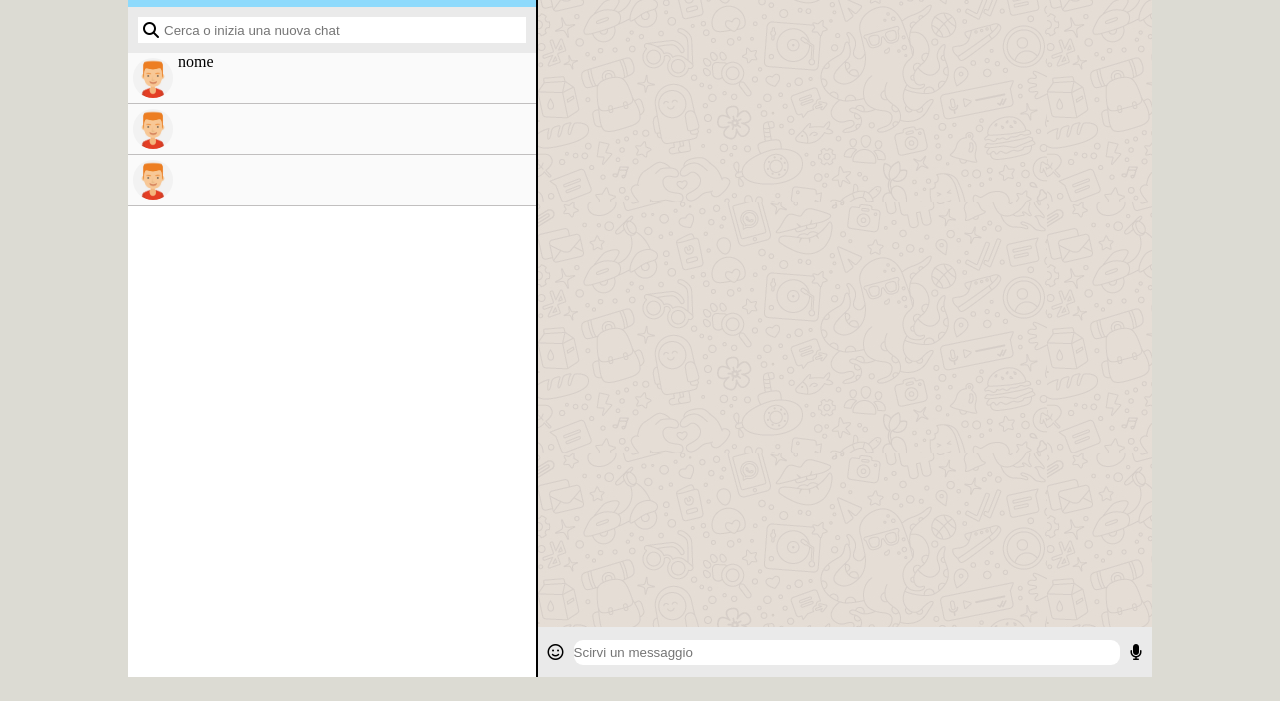
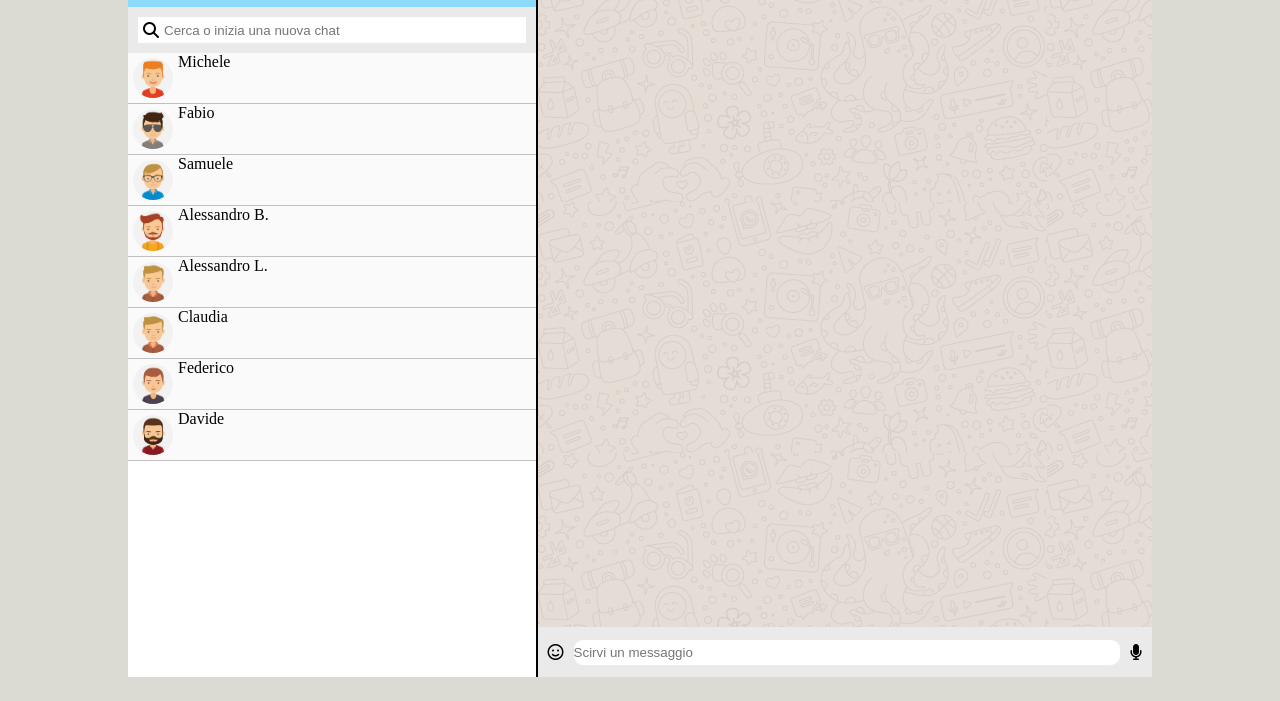
Before and after one commit to danielmegale/vue-boolzapp, a plain HTML site: page index.html in a window 1280 px wide. Shown: the part 114-815 px from the top of the page. Drawn offline with nearby package versions, Linux system fonts and the light colour scheme.

Commit message:
added vue

```diff
--- a/index.html
+++ b/index.html
@@ -3,6 +3,7 @@
 <head>
     <meta charset="UTF-8">
     <meta name="viewport" content="width=device-width, initial-scale=1.0">
+    <script src="https://unpkg.com/vue@3/dist/vue.global.js"></script>
     <link rel="stylesheet" href="style.css">
     <!-- icons -->
     <link rel="stylesheet" href="https://cdnjs.cloudflare.com/ajax/libs/font-awesome/6.4.0/css/all.min.css" integrity="sha512-iecdLmaskl7CVkqkXNQ/ZH/XLlvWZOJyj7Yy7tcenmpD1ypASozpmT/E0iPtmFIB46ZmdtAc9eNBvH0H/ZpiBw==" crossorigin="anonymous" referrerpolicy="no-referrer" />
@@ -14,8 +15,8 @@
             <!-- User -->
             <div class="id">
                 <div class="d-flex-center">
-                    <img src="img/avatar_io.jpg" alt="">
-                    <span><strong>Nome Utente</strong></span>
+                    <img :src=`img/avatar${user.avatar}.jpg` alt="">
+                    <span><strong>{{user.name}}</strong></span>
                 </div>
                 <div>
                     <i class="fa-solid fa-circle-notch"></i>
@@ -34,21 +35,16 @@
                       <p class="link">Attiva notifiche desktop</p>
                   </div>
             </div>
-            <!-- searchbar -->
+            <!-- Searchbar -->
             <div class="searchbar">
                 <i class="fa-solid fa-magnifying-glass"></i>
                 <input type="text" placeholder="Cerca o inizia una nuova chat">
             </div>
+            <!-- Contacts -->
             <div class="contacts">
-                <div class="contact">
-                    <img src="img/avatar_1.jpg" alt="">
-                    <p>nome</p>
-                </div>
-                <div class="contact">
-                    <img src="img/avatar_1.jpg" alt="">
-                </div>
-                <div class="contact">
-                    <img src="img/avatar_1.jpg" alt="">
+                <div v-for="contact in contacts" class="contact"@click="">
+                    <img :src=`img/avatar${contact.avatar}.jpg` alt="">
+                    <p>{{contact.name}}</p>
                 </div>
             </div>
         </section>
@@ -56,7 +52,7 @@
             <!--Header Chat -->
             <header class="chat">
                 <div class="d-flex-center">
-                    <img src="img/avatar_1.jpg" alt="">
+                    <img :src=`img/avatar$.jpg` alt="">
                     <div>
                         <p>nome</p>
                         <p>udnfk</p>
@@ -88,5 +84,6 @@
             </div>
         </section>
     </main>
+    <script src="script.js"></script>
 </body>
 </html>
--- a/script.js
+++ b/script.js
@@ -203,5 +203,4 @@ const app=Vue.createApp({
         }
     }
 });
-
 app.mount('#root');
--- a/style.css
+++ b/style.css
@@ -15,7 +15,6 @@ main{
     /* border: 2px solid black; */
     display: flex;
     margin: 15px auto;
-    background-color: black;
 }
 img{
     max-width: 100%;
@@ -84,7 +83,6 @@ img{
 .chats{
     width: 60%;
     height: 100%;
-    background-color: aqua;
 }
 .chat{
     background-color: #EAEAEA;
```
